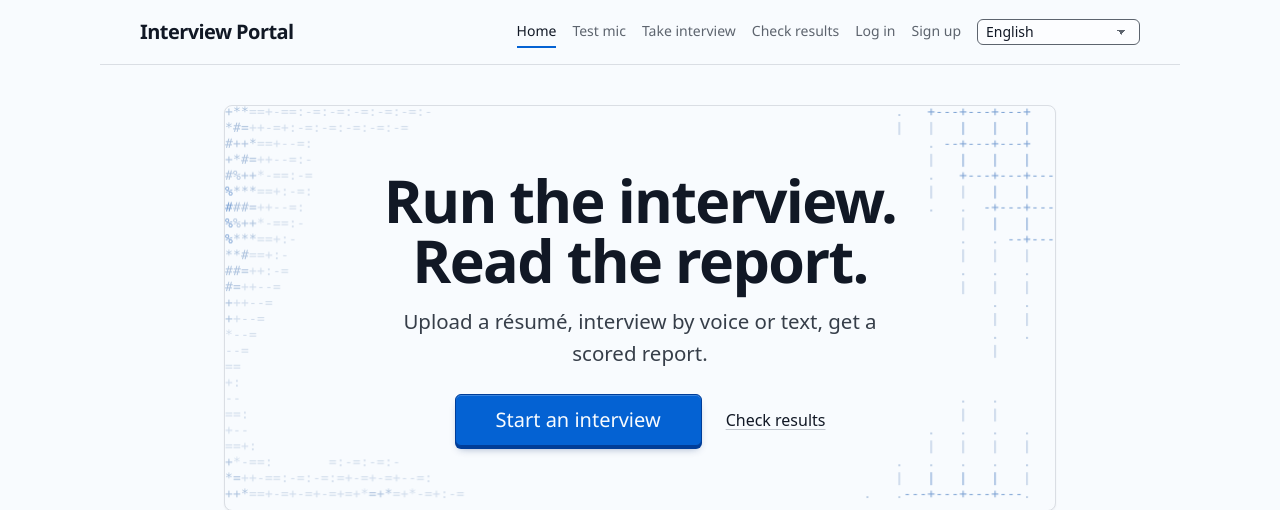
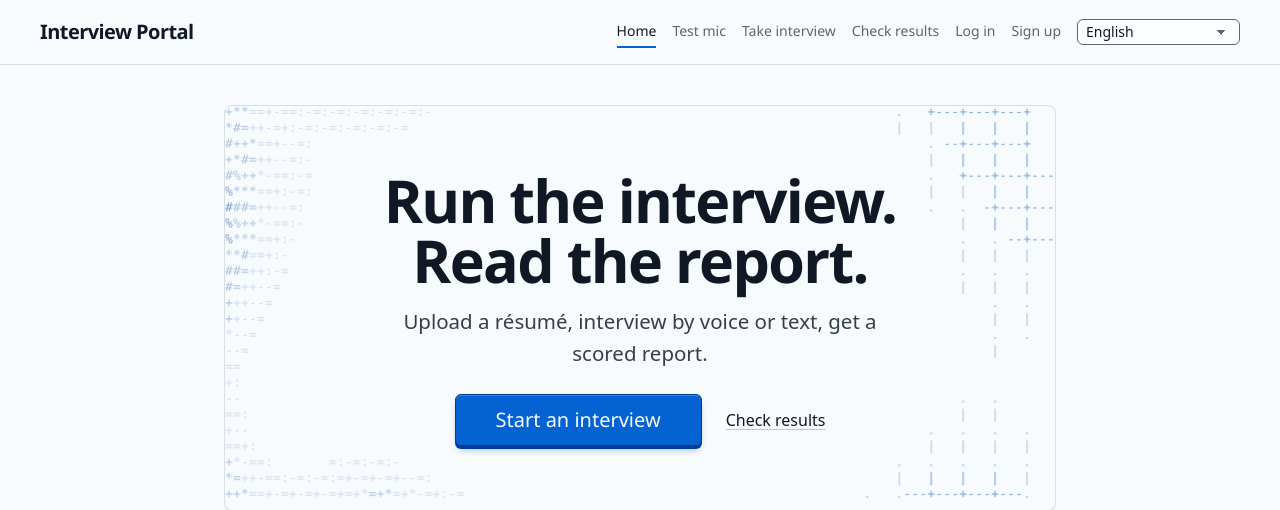
Before and after one commit to ngminhhoang2006/AI-Interviewer-Project, a Flask app: page / in a window 1280 px wide. Shown: the top 510 px of the page. Run offline with Flask 3, Linux system fonts and the light colour scheme; some libraries are stand-ins or nearby versions.

Commit message:
Add files via upload

```diff
--- a/static/style.css
+++ b/static/style.css
@@ -43,8 +43,9 @@ label {
     align-items: center;
     justify-content: space-between;
     gap: var(--space-xs) var(--space-lg);
-    max-width: var(--container);
-    margin: 0 auto;
+    width: 100%;
+    max-width: none;
+    margin: 0;
     padding: var(--space-md) var(--gutter);
     border-bottom: var(--rule-hair) solid var(--color-rule);
 }
```
